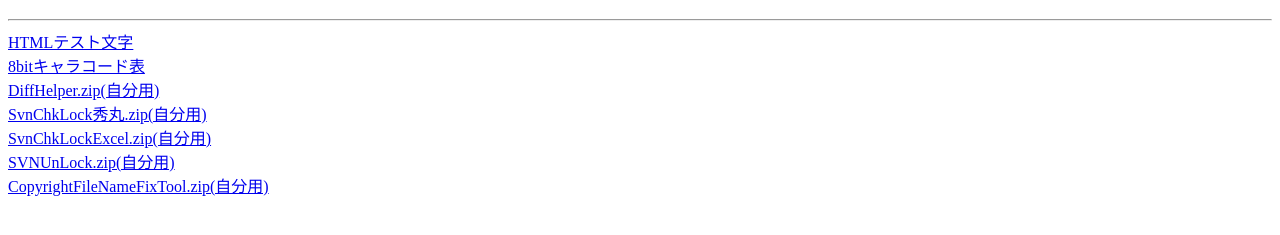
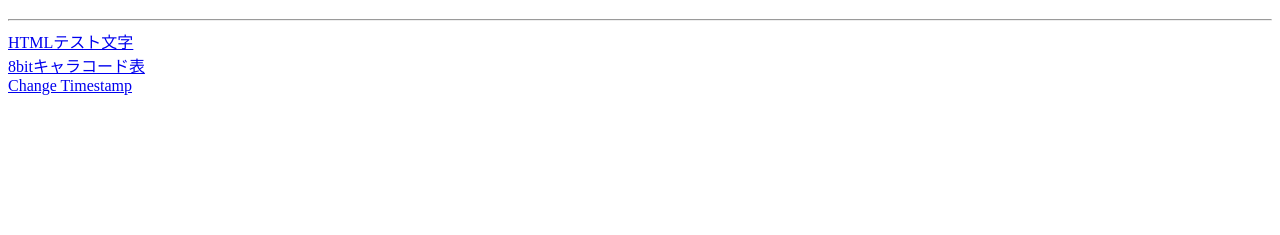
Before and after one commit to mmomoyama/mmomoyama.github.io, a plain HTML site: page index.html in a window 1280 px wide. Shown: the part 61-296 px from the top of the page. Drawn offline with Linux system fonts and the light colour scheme.

Commit message:
Change Timestamp追加

```diff
--- a/index.html
+++ b/index.html
@@ -12,10 +12,6 @@
     <hr>
     <a href="./testchar.html">HTMLテスト文字</a><br>
     <a href="./8bitchar.html">8bitキャラコード表</a><br>
-    <a href="./DiffHelper.zip">DiffHelper.zip(自分用)</a><br>
-    <a href="./SvnChkLock秀丸.zip">SvnChkLock秀丸.zip(自分用)</a><br>
-    <a href="./SvnChkLockExcel.zip">SvnChkLockExcel.zip(自分用)</a><br>
-    <a href="./SVNUnLock.zip">SVNUnLock.zip(自分用)</a><br>
-    <a href="./CopyrightFileNameFixTool.zip">CopyrightFileNameFixTool.zip(自分用)</a><br>
+    <a href="./ChangeTimestamp.zip">Change Timestamp</a><br>
   </body>
 </html>
```
Also changed, not shown: 1 other file.
